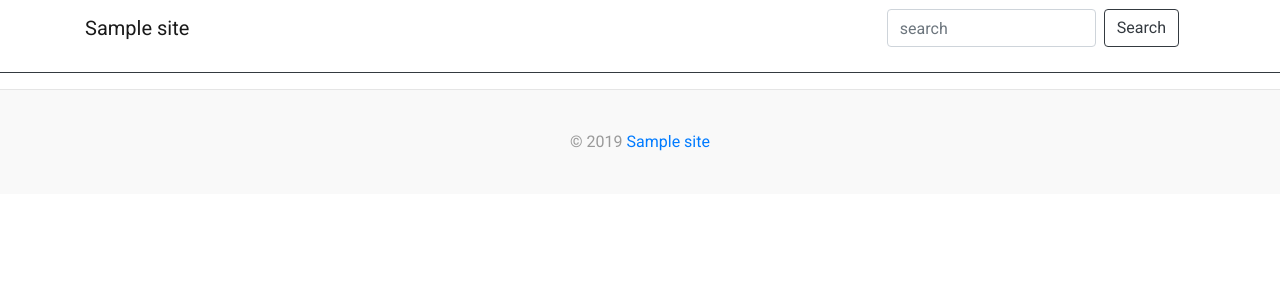
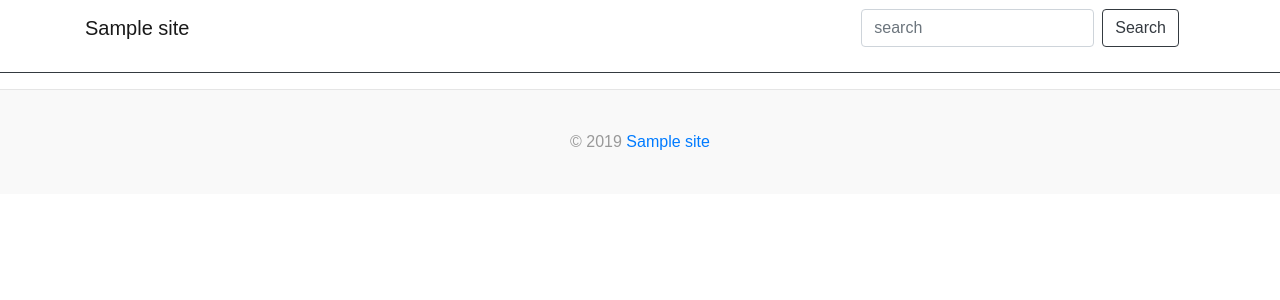
Before and after one commit to friism/blog, a WordPress theme: template wordpress/friism/page.php in a window 1280 px wide. Shown: the top 300 px of the page. Run offline with PHP 8.4 and a stand-in for WordPress, Linux system fonts and the light colour scheme; the site name, menu and one post (Sample post) are stand-ins, and other content is empty.

Commit message:
get rid of custom font

```diff
--- a/wordpress/friism/functions.php
+++ b/wordpress/friism/functions.php
@@ -21,7 +21,6 @@ function wpb_add_googleanalytics() { ?>
 function theme_styles() {
 
   wp_enqueue_style( 'bootstrap_css', 'https://stackpath.bootstrapcdn.com/bootstrap/4.3.1/css/bootstrap.min.css' );
-  wp_enqueue_style( 'roboto_font', 'https://fonts.googleapis.com/css?family=Roboto' );
 	wp_enqueue_style( 'main_css', get_template_directory_uri() . '/style.css' );
 }
 add_action( 'wp_enqueue_scripts', 'theme_styles');
--- a/wordpress/friism/style.css
+++ b/wordpress/friism/style.css
@@ -13,7 +13,7 @@
 */
 
 body {
-  font-family: 'Roboto', sans-serif;
+  font-family: sans-serif;
 }
 
   h1, h2, h3, h4, h5, h6 {
```
